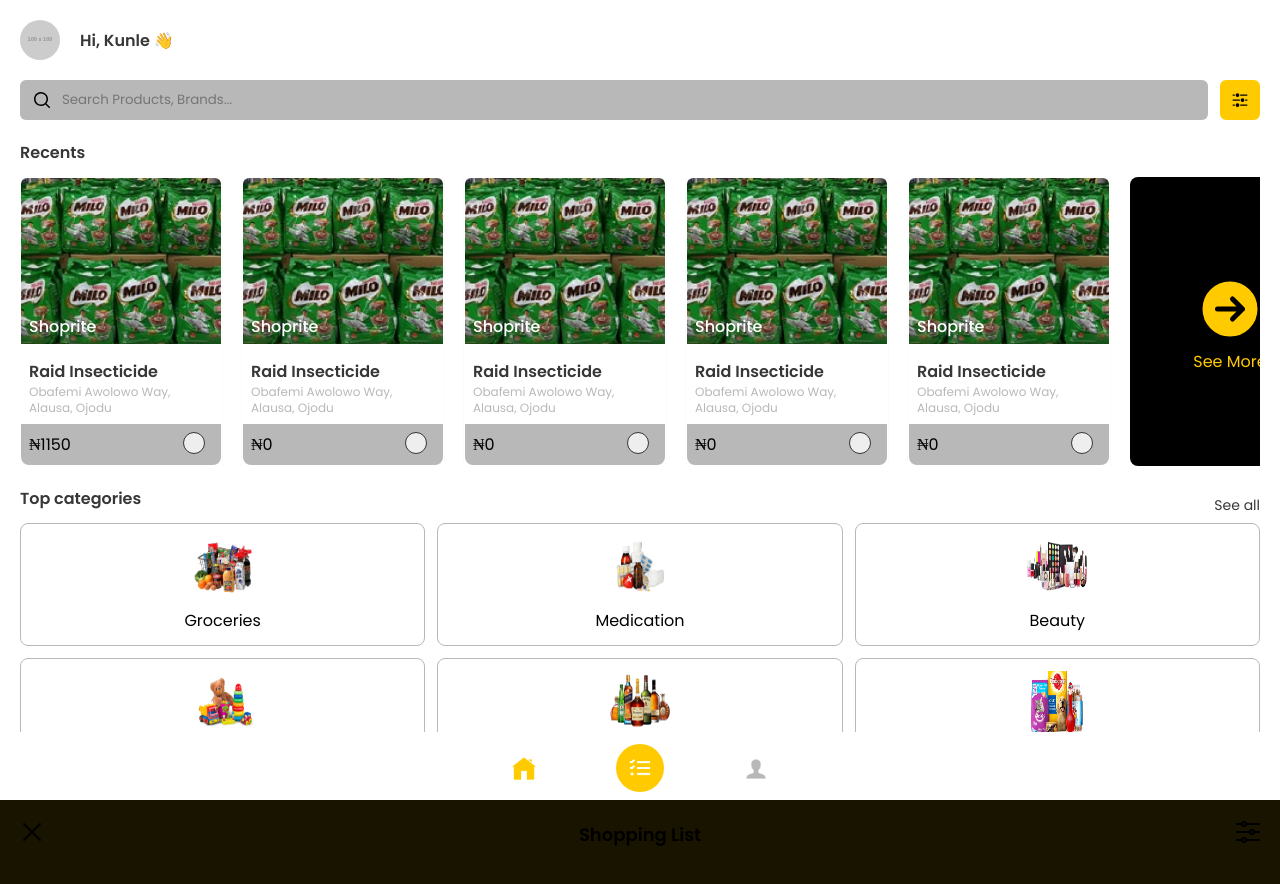
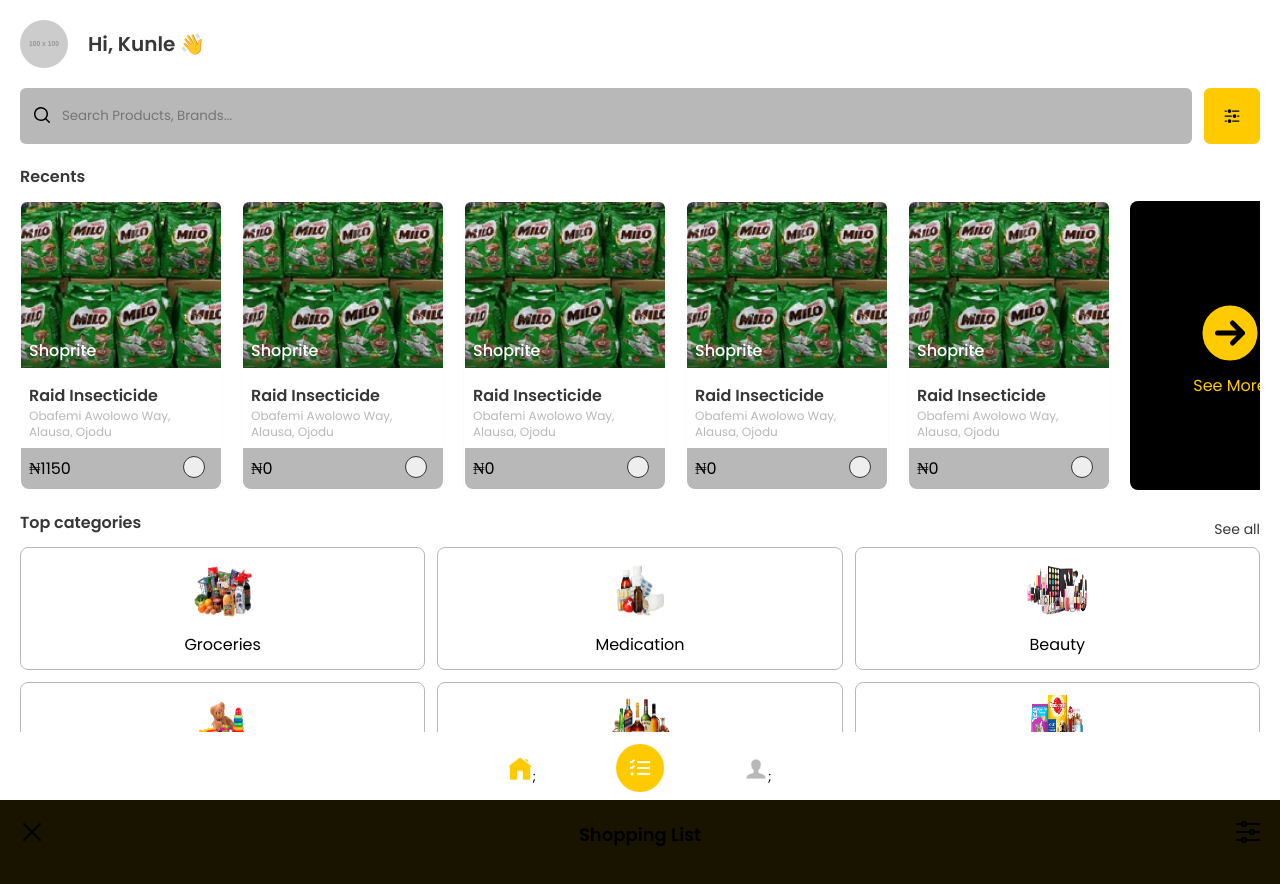
Before and after one commit to JoshAjikaze/StockInchApp, a React (Vite) app: page /userscreen/home in a window 1280 px wide. Before the commit the page ends 861 px from the top, so only its background shows below. Built offline with nearby package versions, Linux system fonts and the light colour scheme.

Commit message:
New commits

```diff
--- a/src/user/home/HomePage.tsx
+++ b/src/user/home/HomePage.tsx
@@ -1,10 +1,10 @@
 // import { NavLink } from "react-router-dom";
 import Allcategories from "../products/Allcategories";
-import { Outlet } from "react-router-dom";
+import { NavLink, Outlet } from "react-router-dom";
 import homeicon from '../../assets/icons/Home.png';
-// import homeicon2 from '../../assets/icons/Home(1).png';
+import homeicon2 from '../../assets/icons/Home(1).png';
 import customer from '../../assets/icons/Customer.png';
-// import customer2 from '../../assets/icons/Customer(1).png';
+import customer2 from '../../assets/icons/Customer(1).png';
 import inventory from '../../assets/icons/inventory.png';
 import SearchFilter from "../products/SearchFilter";
 import { useDispatch } from "react-redux";
@@ -25,16 +25,41 @@
             </div>
 
             <div className="flex justify-center gap-x-20 h-[7vh] fixed w-[90%] px-[5%] pt-3 bottom-0 bg-white left-0 z-50">
+
                 <button className="default-btn">
-                    <img src={homeicon} alt="" className="size-6" />
+                    <NavLink
+                        to="/userscreen/home"
+                        className={({ isActive, isPending }) =>
+                            isPending ? "pending" : isActive ? "active" : ""
+                        }
+                    >
+                        {
+                            ({ isActive, isPending }) => (
+                                isPending ? <img src={homeicon2} alt="" className="size-6" /> : isActive ? <img src={homeicon} alt="" className="size-6" /> : <img src={homeicon2} alt="" className="size-6" />
+                            )
+                        }
+                    </NavLink>;
                 </button>
 
-                <button onClick={() => dispatch(inventoryToggle())} className="flex items-center justify-center rounded-full default-btn translated-item bg-Yellow size-12">
+                <button onClick={() => dispatch(inventoryToggle())} className="flex justify-center items-center rounded-full default-btn translated-item bg-Yellow size-12">
                     <img src={inventory} alt="" className="size-6" />
                 </button>
 
+
+
                 <button className="default-btn">
-                    <img src={customer} alt="" className="size-6" />
+                    <NavLink
+                        to="/userscreen/profile"
+                        className={({ isActive, isPending }) =>
+                            isPending ? "pending" : isActive ? "active" : ""
+                        }
+                    >
+                        {
+                            ({ isActive, isPending }) => (
+                                isPending ? <img src={customer} alt="" className="size-6" /> : isActive ? <img src={customer2} alt="" className="size-6" /> : <img src={customer} alt="" className="size-6" />
+                            )
+                        }
+                    </NavLink>;
                 </button>
             </div>
 
--- a/src/user/home/UserHome.tsx
+++ b/src/user/home/UserHome.tsx
@@ -67,11 +67,11 @@
     return (
         <div className="space-y-5">
             {/* name tag menu */}
-            <div className="flex items-center font-semibold gap-x-5 text-Gray">
+            <div className="flex gap-x-5 items-center mb-5 text-xl font-semibold text-Gray">
                 <img
                     src="https://placehold.co/100x100"
                     alt="image"
-                    className="rounded-full size-10"
+                    className="rounded-full size-12"
                 />
                 <p>
                     Hi, Kunle <span>👋</span>
@@ -79,19 +79,19 @@
             </div>
 
             {/* search menu */}
-            <div className="sticky flex top-5 gap-x-3">
+            <div className="flex sticky top-5 gap-x-3">
                 <input
                     type="text"
                     placeholder="Search Products, Brands..."
-                    className="p-2 px-10 border-transparent border-solid rounded-md outline-none bg-LightGray basis-full"
+                    className="p-4 px-10 rounded-md border-transparent border-solid outline-none bg-LightGray basis-full"
                 />
 
-                <button onClick={() => dispatch(categoryToggle())} className="flex items-center justify-center px-2 border-solid rounded-md size-10 bg-Yellow border-Yellow">
+                <button onClick={() => dispatch(categoryToggle())} className="flex justify-center items-center p-4 px-4 rounded-md border-solid size-14 bg-Yellow border-Yellow">
                     <svg
                         xmlns="http://www.w3.org/2000/svg"
                         viewBox="0 0 24 24"
                         fill="currentColor"
-                        className="size-6"
+                        className="size-10"
                     >
                         <path d="M18.75 12.75h1.5a.75.75 0 0 0 0-1.5h-1.5a.75.75 0 0 0 0 1.5ZM12 6a.75.75 0 0 1 .75-.75h7.5a.75.75 0 0 1 0 1.5h-7.5A.75.75 0 0 1 12 6ZM12 18a.75.75 0 0 1 .75-.75h7.5a.75.75 0 0 1 0 1.5h-7.5A.75.75 0 0 1 12 18ZM3.75 6.75h1.5a.75.75 0 1 0 0-1.5h-1.5a.75.75 0 0 0 0 1.5ZM5.25 18.75h-1.5a.75.75 0 0 1 0-1.5h1.5a.75.75 0 0 1 0 1.5ZM3 12a.75.75 0 0 1 .75-.75h7.5a.75.75 0 0 1 0 1.5h-7.5A.75.75 0 0 1 3 12ZM9 3.75a2.25 2.25 0 1 0 0 4.5 2.25 2.25 0 0 0 0-4.5ZM12.75 12a2.25 2.25 0 1 1 4.5 0 2.25 2.25 0 0 1-4.5 0ZM9 15.75a2.25 2.25 0 1 0 0 4.5 2.25 2.25 0 0 0 0-4.5Z" />
                     </svg>
@@ -101,7 +101,7 @@
                     xmlns="http://www.w3.org/2000/svg"
                     viewBox="0 0 20 20"
                     fill="currentColor"
-                    className="absolute top-2.5 left-3 size-5"
+                    className="absolute left-3 top-[17px] size-5"
                 >
                     <path
                         fillRule="evenodd"
@@ -163,7 +163,7 @@
 
             {/* categories menu */}
             <div>
-                <div className="flex items-center justify-between text-Gray">
+                <div className="flex justify-between items-center text-Gray">
                     <p className="mb-3 font-semibold text-Gray">Top categories</p>
                     <button onClick={() => dispatch(toggle())} className="text-sm no-underline default-btn text-Gray">See all</button>
                 </div>
--- a/src/user/profile/Profile.tsx
+++ b/src/user/profile/Profile.tsx
@@ -4,26 +4,26 @@
   return (
     <div>
 
-      <div className="flex items-center justify-between">
-        <button onClick={() => { history.back() }} className="default-btn flex items-center justify-center">
+      <div className="flex justify-between items-center">
+        <button onClick={() => { history.back() }} className="flex justify-center items-center default-btn">
           <svg xmlns="http://www.w3.org/2000/svg" fill="none" viewBox="0 0 24 24" strokeWidth={1.5} stroke="currentColor" className="size-6">
             <path strokeLinecap="round" strokeLinejoin="round" d="M10.5 19.5 3 12m0 0 7.5-7.5M3 12h18" />
           </svg>
         </button>
-        <Link to="/" className="text-Yellow no-underline">Edit Profile</Link>
+        <Link to="/" className="no-underline text-Yellow">Edit Profile</Link>
       </div>
 
-      <div className="bg-black/0 min-h-[60vh] mt-16 flex flex-col items-center">
-        <div className="flex flex-col items-center gap-y-5">
-          <img src="https://placehold.co/100x100" alt="" className="size-20 rounded-full" />
-          <p className="font-semibold text-xl text-Gray">Kunle Abina</p>
+      <div className="bg-black/0 min-h-[60vh] mt-16 flex flex-col items-center p-5">
+        <div className="flex flex-col gap-y-5 items-center">
+          <img src="https://placehold.co/100x100" alt="" className="rounded-full size-20" />
+          <p className="text-xl font-semibold text-Gray">Kunle Abina</p>
         </div>
 
-        <section className="relative w-full md:w-[500px] space-y-5 mt-10">
+        <section className="relative w-full md:w-[500px] space-y-5 mt-10 ">
 
           <div className="relative w-[95%] px-[2.5%] py-2 border-solid border-[1px] border-black/25 rounded-md flex items-center gap-5 ">
             <p>
-              <svg xmlns="http://www.w3.org/2000/svg" fill="none" viewBox="0 0 24 24" strokeWidth={1.5} stroke="currentColor" className="size-10 stroke-LightGray">
+              <svg xmlns="http://www.w3.org/2000/svg" fill="none" viewBox="0 0 24 24" strokeWidth={1.5} stroke="currentColor" className="size-8 stroke-LightGray">
                 <path strokeLinecap="round" strokeLinejoin="round" d="M15 10.5a3 3 0 1 1-6 0 3 3 0 0 1 6 0Z" />
                 <path strokeLinecap="round" strokeLinejoin="round" d="M19.5 10.5c0 7.142-7.5 11.25-7.5 11.25S4.5 17.642 4.5 10.5a7.5 7.5 0 1 1 15 0Z" />
               </svg>
@@ -44,7 +44,7 @@
 
             <div className="relative w-[95%] px-[2.5%] py-2 flex items-center gap-5 ">
               <p>
-                <svg xmlns="http://www.w3.org/2000/svg" fill="none" viewBox="0 0 24 24" strokeWidth={1.5} stroke="currentColor" className="size-10 stroke-LightGray">
+                <svg xmlns="http://www.w3.org/2000/svg" fill="none" viewBox="0 0 24 24" strokeWidth={1.5} stroke="currentColor" className="size-8 stroke-LightGray">
                   <path strokeLinecap="round" strokeLinejoin="round" d="M2.25 6.75c0 8.284 6.716 15 15 15h2.25a2.25 2.25 0 0 0 2.25-2.25v-1.372c0-.516-.351-.966-.852-1.091l-4.423-1.106c-.44-.11-.902.055-1.173.417l-.97 1.293c-.282.376-.769.542-1.21.38a12.035 12.035 0 0 1-7.143-7.143c-.162-.441.004-.928.38-1.21l1.293-.97c.363-.271.527-.734.417-1.173L6.963 3.102a1.125 1.125 0 0 0-1.091-.852H4.5A2.25 2.25 0 0 0 2.25 4.5v2.25Z" />
                 </svg>
               </p>
@@ -55,11 +55,11 @@
 
             </div>
 
-            <hr className="w-[90%] bg-LightGray mx-auto" />
+            <hr className="w-[90%] bg-black/10 border border-solid border-transparent mx-auto" />
 
             <div className="relative w-[95%] px-[2.5%] py-2 rounded-md flex items-center gap-5 ">
               <p>
-                <svg xmlns="http://www.w3.org/2000/svg" fill="none" viewBox="0 0 24 24" strokeWidth={1.5} stroke="currentColor" className="size-10 stroke-LightGray">
+                <svg xmlns="http://www.w3.org/2000/svg" fill="none" viewBox="0 0 24 24" strokeWidth={1.5} stroke="currentColor" className="size-8 stroke-LightGray">
                   <path strokeLinecap="round" strokeLinejoin="round" d="M21.75 6.75v10.5a2.25 2.25 0 0 1-2.25 2.25h-15a2.25 2.25 0 0 1-2.25-2.25V6.75m19.5 0A2.25 2.25 0 0 0 19.5 4.5h-15a2.25 2.25 0 0 0-2.25 2.25m19.5 0v.243a2.25 2.25 0 0 1-1.07 1.916l-7.5 4.615a2.25 2.25 0 0 1-2.36 0L3.32 8.91a2.25 2.25 0 0 1-1.07-1.916V6.75" />
                 </svg>
               </p>
@@ -74,7 +74,7 @@
 
           <div className="relative w-[95%] px-[2.5%] py-2 border-solid border-[1px] border-black/25 rounded-md flex items-center gap-5 ">
             <p>
-              <svg xmlns="http://www.w3.org/2000/svg" fill="none" viewBox="0 0 24 24" strokeWidth={1.5} stroke="currentColor" className="size-10 stroke-LightGray">
+              <svg xmlns="http://www.w3.org/2000/svg" fill="none" viewBox="0 0 24 24" strokeWidth={1.5} stroke="currentColor" className="size-8 stroke-LightGray">
                 <path strokeLinecap="round" strokeLinejoin="round" d="M16.5 10.5V6.75a4.5 4.5 0 1 0-9 0v3.75m-.75 11.25h10.5a2.25 2.25 0 0 0 2.25-2.25v-6.75a2.25 2.25 0 0 0-2.25-2.25H6.75a2.25 2.25 0 0 0-2.25 2.25v6.75a2.25 2.25 0 0 0 2.25 2.25Z" />
               </svg>
             </p>
```
